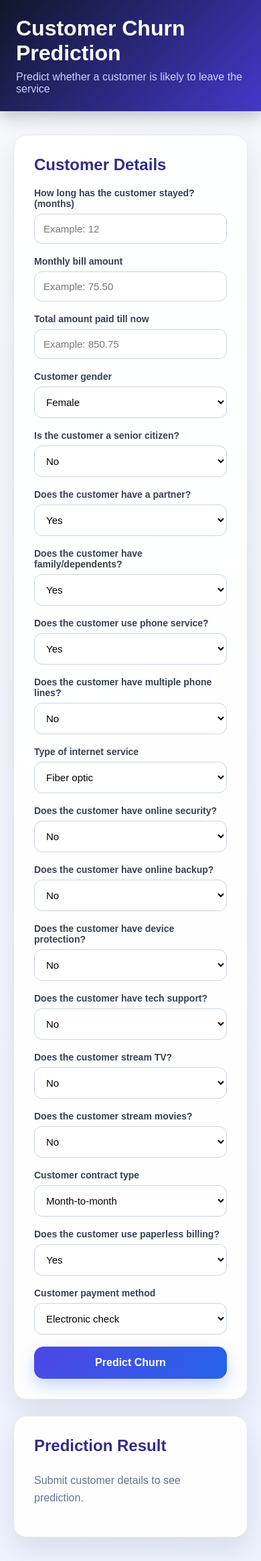
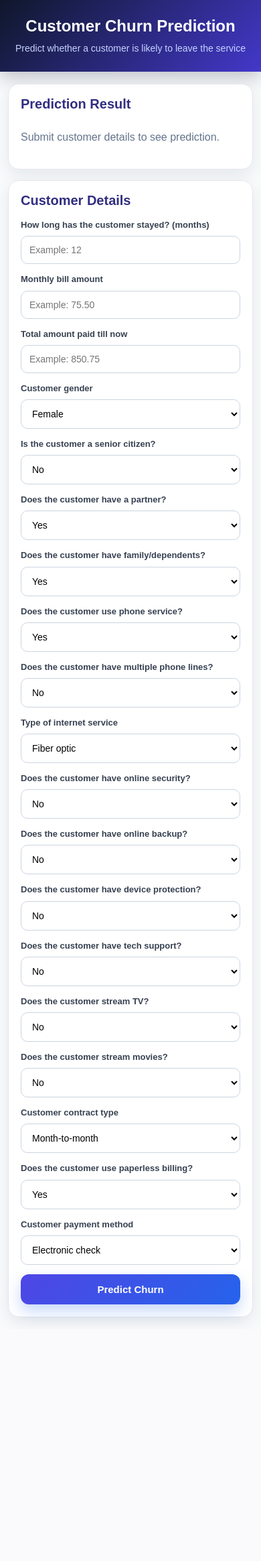
Before and after one commit to codes-with-om/customer-churn-prediction-full-stack, a FastAPI app: page / in a window 390 px wide. Shown: the whole page at 67% size. After the commit the page ends 1976 px from the top, so only its background shows below. Run offline with FastAPI, Linux system fonts and the light colour scheme; parts of the project's set-up code (start-up, migrations or seed data) failed here and were passed over.

Commit message:
Update CSS

```diff
--- a/app/static/style.css
+++ b/app/static/style.css
@@ -1,5 +1,9 @@
 * {
     box-sizing: border-box;
+}
+
+html {
+    scroll-behavior: smooth;
 }
 
 body {
@@ -27,6 +31,7 @@ body {
 }
 
 .page-wrapper {
+    width: 100%;
     max-width: 1200px;
     margin: 35px auto;
     padding: 0 20px;
@@ -37,11 +42,12 @@ body {
 
 .form-card,
 .result-card {
-    background: rgba(255, 255, 255, 0.95);
+    background: rgba(255, 255, 255, 0.96);
     border-radius: 20px;
     padding: 30px;
     box-shadow: 0 16px 40px rgba(15, 23, 42, 0.1);
     border: 1px solid #e5e7eb;
+    min-width: 0;
 }
 
 .form-card h2,
@@ -59,6 +65,7 @@ form {
 .field {
     display: flex;
     flex-direction: column;
+    min-width: 0;
 }
 
 .field.full {
@@ -70,10 +77,12 @@ label {
     font-weight: 700;
     color: #374151;
     margin-bottom: 7px;
+    line-height: 1.4;
 }
 
 input,
 select {
+    width: 100%;
     padding: 13px;
     border: 1px solid #cbd5e1;
     border-radius: 12px;
@@ -90,6 +99,7 @@ select:focus {
 
 button {
     grid-column: span 2;
+    width: 100%;
     padding: 15px;
     background: linear-gradient(135deg, #4f46e5, #2563eb);
     color: white;
@@ -182,23 +192,123 @@ button:hover {
     }
 }
 
+/* Tablet */
 @media (max-width: 900px) {
+    .top-header {
+        padding: 28px 32px;
+    }
+
     .page-wrapper {
         grid-template-columns: 1fr;
+        margin: 28px auto;
+    }
+
+    .result-card {
+        order: -1;
     }
 }
 
+/* Mobile */
 @media (max-width: 650px) {
+    body {
+        background: #f8fafc;
+    }
+
     .top-header {
-        padding: 24px;
+        padding: 24px 18px;
+        text-align: center;
+    }
+
+    .top-header h1 {
+        font-size: 24px;
+        line-height: 1.25;
+    }
+
+    .top-header p {
+        font-size: 14px;
+        line-height: 1.5;
+    }
+
+    .page-wrapper {
+        padding: 0 12px;
+        margin: 18px auto;
+        gap: 16px;
+    }
+
+    .form-card,
+    .result-card {
+        padding: 18px;
+        border-radius: 16px;
+        box-shadow: 0 8px 24px rgba(15, 23, 42, 0.08);
+    }
+
+    .form-card h2,
+    .result-card h2 {
+        font-size: 20px;
     }
 
     form {
         grid-template-columns: 1fr;
+        gap: 14px;
     }
 
     .field.full,
     button {
         grid-column: span 1;
     }
+
+    label {
+        font-size: 13px;
+    }
+
+    input,
+    select {
+        font-size: 14px;
+        padding: 12px;
+        border-radius: 10px;
+    }
+
+    button {
+        padding: 14px;
+        font-size: 15px;
+        border-radius: 12px;
+    }
+
+    .result-box {
+        padding: 18px;
+        border-radius: 14px;
+    }
+
+    .result-box h3 {
+        font-size: 24px;
+    }
+
+    .result-box p {
+        font-size: 15px;
+    }
+
+    .probability {
+        font-size: 30px;
+    }
+
+    .note {
+        font-size: 13px;
+        padding: 12px;
+    }
 }
+
+/* Very small phones */
+@media (max-width: 380px) {
+    .top-header h1 {
+        font-size: 22px;
+    }
+
+    .page-wrapper {
+        padding: 0 10px;
+    }
+
+    .form-card,
+    .result-card {
+        padding: 15px;
+    }
+}
```
